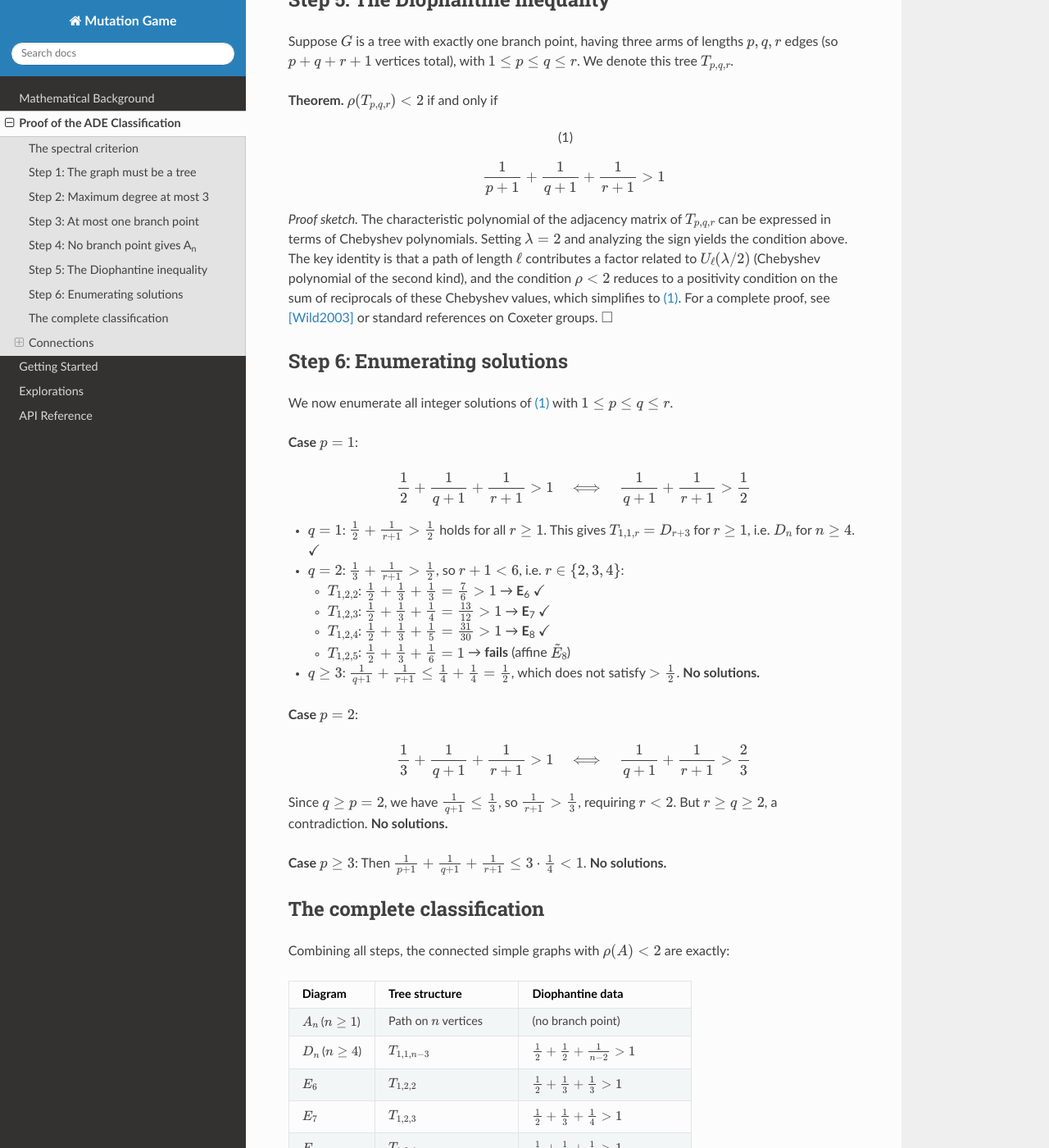
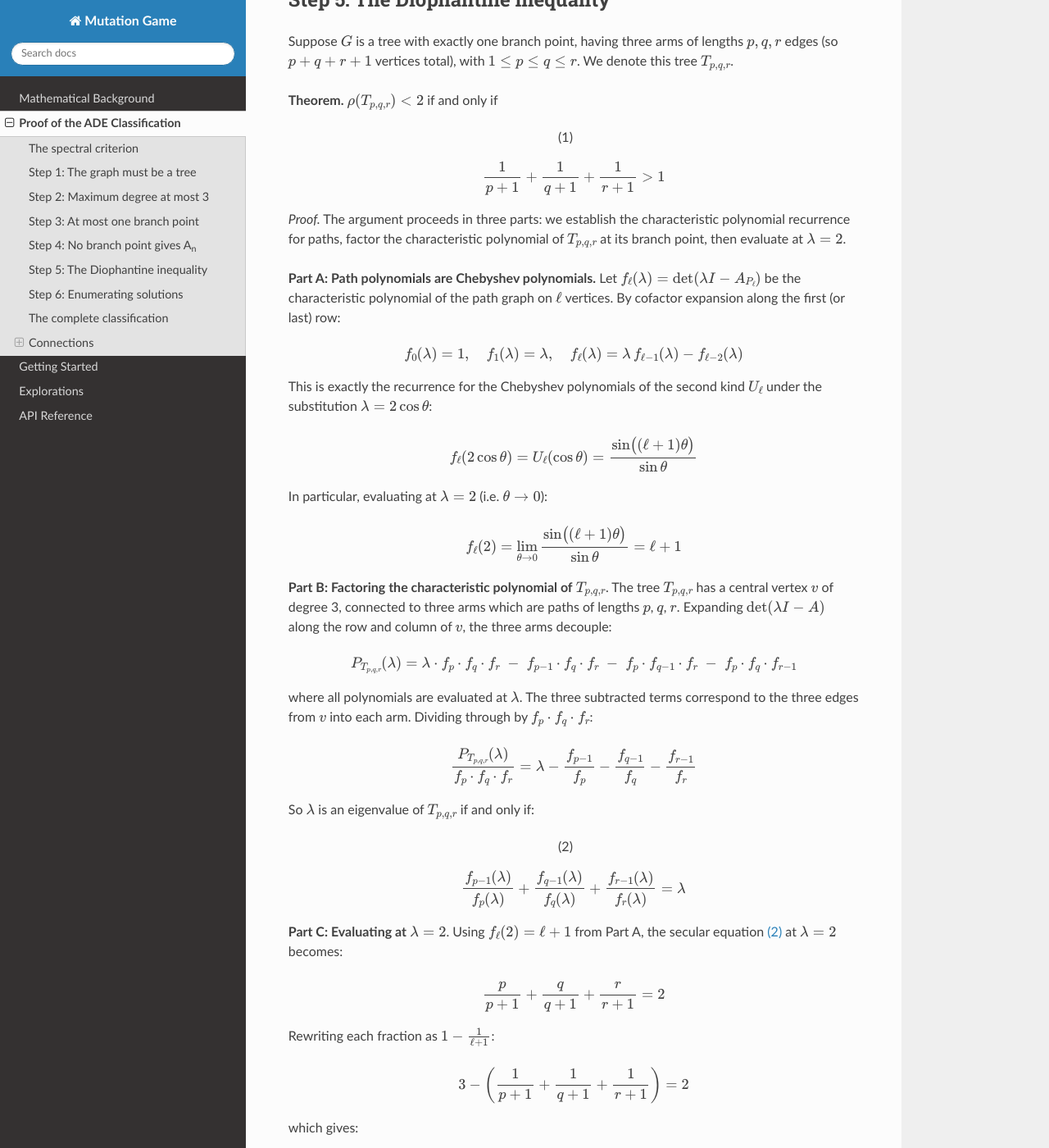
Before and after one commit to andreacortis/mutation_game, a Sphinx documentation site: the page built from docs/classification_proof.rst, in a window 1280 px wide and 1400 px high, scrolled down 1748 px. Shown: the whole window at 82% size. Built offline with Sphinx 7.4.7 and the Read the Docs theme 3.1.0, drawn with Linux system fonts in a browser that asks for light colours; some of the changed text lies outside the part shown.

Commit message:
Expand Step 5 proof with full Chebyshev polynomial derivation
Replace the proof sketch with a complete three-part derivation:
A) Path characteristic polynomials satisfy Chebyshev recurrence,
   giving f_ℓ(2) = ℓ+1
B) Cofactor expansion at branch point factorizes T_{p,q,r}'s
   characteristic polynomial into path polynomial ratios
C) Evaluating the secular equation at λ=2 yields the Diophantine
   inequality 1/(p+1) + 1/(q+1) + 1/(r+1) > 1

Co-Authored-By: Claude Opus 4.6 (1M context) <noreply@anthropic.com>

```diff
--- a/docs/classification_proof.rst
+++ b/docs/classification_proof.rst
@@ -107,15 +107,105 @@ with :math:`1 \leq p \leq q \leq r`. We denote this tree :math:`T_{p,q,r}`.
 
    \frac{1}{p+1} + \frac{1}{q+1} + \frac{1}{r+1} > 1
 
-*Proof sketch.* The characteristic polynomial of the adjacency matrix of
-:math:`T_{p,q,r}` can be expressed in terms of Chebyshev polynomials. Setting
-:math:`\lambda = 2` and analyzing the sign yields the condition above. The key
-identity is that a path of length :math:`\ell` contributes a factor related to
-:math:`U_\ell(\lambda/2)` (Chebyshev polynomial of the second kind), and the
-condition :math:`\rho < 2` reduces to a positivity condition on the sum of
-reciprocals of these Chebyshev values, which simplifies to
-:eq:`diophantine`. For a complete proof, see [Wild2003]_ or standard references
-on Coxeter groups. :math:`\square`
+*Proof.* The argument proceeds in three parts: we establish the characteristic
+polynomial recurrence for paths, factor the characteristic polynomial of
+:math:`T_{p,q,r}` at its branch point, then evaluate at :math:`\lambda = 2`.
+
+**Part A: Path polynomials are Chebyshev polynomials.**
+Let :math:`f_\ell(\lambda) = \det(\lambda I - A_{P_\ell})` be the
+characteristic polynomial of the path graph on :math:`\ell` vertices. By
+cofactor expansion along the first (or last) row:
+
+.. math::
+
+   f_0(\lambda) = 1, \quad
+   f_1(\lambda) = \lambda, \quad
+   f_\ell(\lambda) = \lambda \, f_{\ell-1}(\lambda) - f_{\ell-2}(\lambda)
+
+This is exactly the recurrence for the Chebyshev polynomials of the second
+kind :math:`U_\ell` under the substitution :math:`\lambda = 2\cos\theta`:
+
+.. math::
+
+   f_\ell(2\cos\theta)
+     = U_\ell(\cos\theta)
+     = \frac{\sin\bigl((\ell+1)\theta\bigr)}{\sin\theta}
+
+In particular, evaluating at :math:`\lambda = 2` (i.e. :math:`\theta \to 0`):
+
+.. math::
+
+   f_\ell(2) = \lim_{\theta \to 0}
+     \frac{\sin\bigl((\ell+1)\theta\bigr)}{\sin\theta}
+     = \ell + 1
+
+**Part B: Factoring the characteristic polynomial of** :math:`T_{p,q,r}`.
+The tree :math:`T_{p,q,r}` has a central vertex :math:`v` of degree 3,
+connected to three arms which are paths of lengths :math:`p`, :math:`q`,
+:math:`r`. Expanding :math:`\det(\lambda I - A)` along the row and column of
+:math:`v`, the three arms decouple:
+
+.. math::
+
+   P_{T_{p,q,r}}(\lambda)
+     = \lambda \cdot f_p \cdot f_q \cdot f_r
+       \;-\; f_{p-1} \cdot f_q \cdot f_r
+       \;-\; f_p \cdot f_{q-1} \cdot f_r
+       \;-\; f_p \cdot f_q \cdot f_{r-1}
+
+where all polynomials are evaluated at :math:`\lambda`. The three subtracted
+terms correspond to the three edges from :math:`v` into each arm. Dividing
+through by :math:`f_p \cdot f_q \cdot f_r`:
+
+.. math::
+
+   \frac{P_{T_{p,q,r}}(\lambda)}{f_p \cdot f_q \cdot f_r}
+     = \lambda
+       - \frac{f_{p-1}}{f_p}
+       - \frac{f_{q-1}}{f_q}
+       - \frac{f_{r-1}}{f_r}
+
+So :math:`\lambda` is an eigenvalue of :math:`T_{p,q,r}` if and only if:
+
+.. math::
+   :label: secular
+
+   \frac{f_{p-1}(\lambda)}{f_p(\lambda)}
+   + \frac{f_{q-1}(\lambda)}{f_q(\lambda)}
+   + \frac{f_{r-1}(\lambda)}{f_r(\lambda)}
+   = \lambda
+
+**Part C: Evaluating at** :math:`\lambda = 2`.
+Using :math:`f_\ell(2) = \ell + 1` from Part A, the secular equation
+:eq:`secular` at :math:`\lambda = 2` becomes:
+
+.. math::
+
+   \frac{p}{p+1} + \frac{q}{q+1} + \frac{r}{r+1} = 2
+
+Rewriting each fraction as :math:`1 - \frac{1}{\ell+1}`:
+
+.. math::
+
+   3 - \left(\frac{1}{p+1} + \frac{1}{q+1} + \frac{1}{r+1}\right) = 2
+
+which gives:
+
+.. math::
+
+   \frac{1}{p+1} + \frac{1}{q+1} + \frac{1}{r+1} = 1
+
+Therefore **λ = 2 is an eigenvalue if and only if the sum of reciprocals
+equals 1**. Since the path polynomials :math:`f_\ell` are positive and
+increasing for :math:`\lambda > 2\cos(\pi/(\ell+1))`, the spectral radius is
+strictly less than 2 precisely when :math:`P_{T_{p,q,r}}(2) > 0`, which by the
+factored form above holds if and only if:
+
+.. math::
+
+   \frac{1}{p+1} + \frac{1}{q+1} + \frac{1}{r+1} > 1
+
+:math:`\square`
 
 Step 6: Enumerating solutions
 ------------------------------
```
